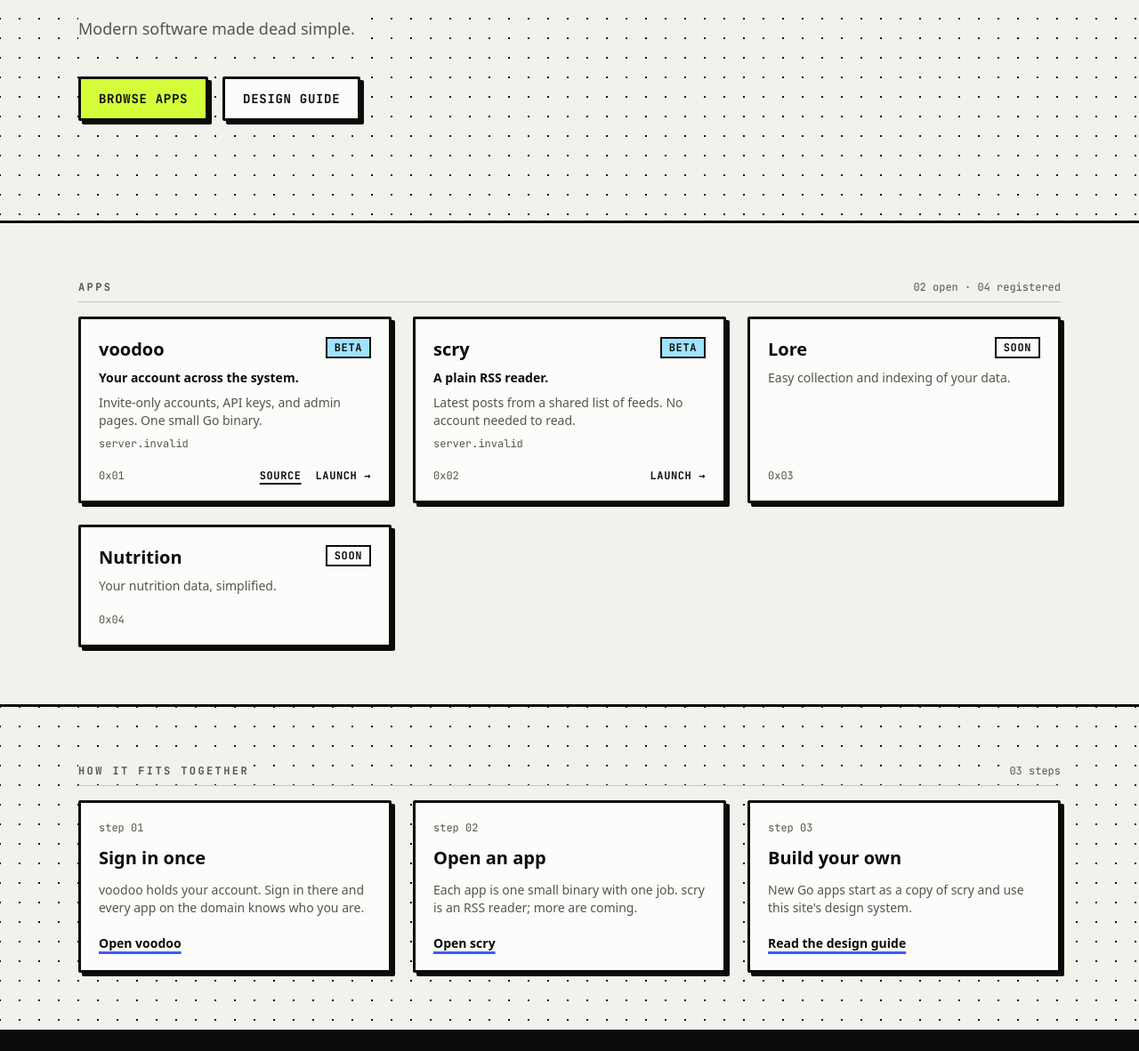
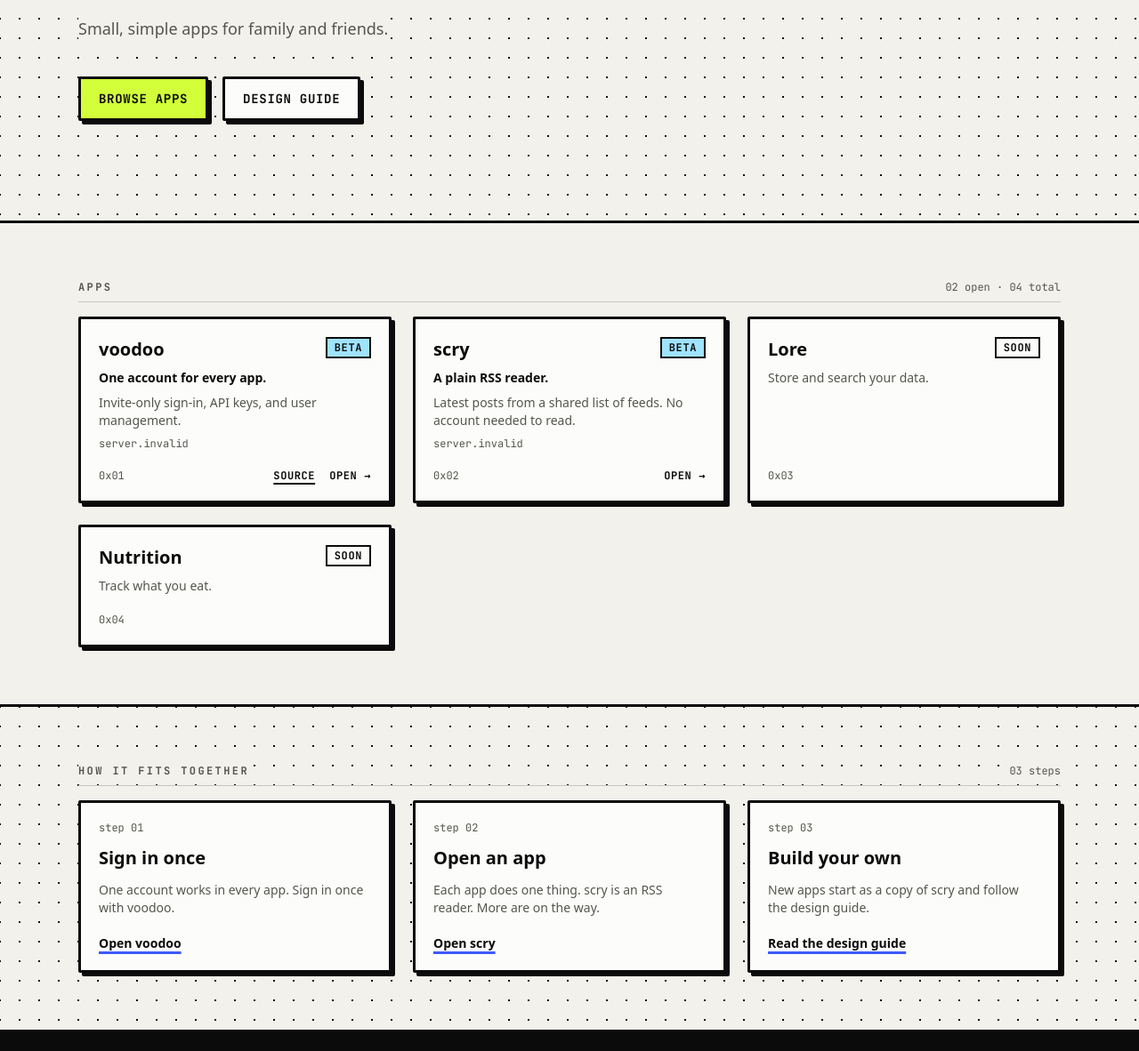
Before and after one commit to 0xD34DC0D3/website, an Astro site: page / in a window 1280 px wide. Shown: the part 414-1596 px from the top of the page at 89% size. Built offline with nearby package versions, Linux system fonts and the light colour scheme; Astro itself is replaced by a stand-in of ours; no server answers; a web font is replaced by a local one.

Commit message:
copy: simplify landing page and app copy
Co-Authored-By: Claude Opus 5.5 <noreply@anthropic.com>

```diff
--- a/src/components/AppCard.astro
+++ b/src/components/AppCard.astro
@@ -43,7 +43,7 @@ const host = app.href && new URL(app.href, "https://x.invalid").host;
       {
         app.href && (
           <span aria-hidden="true">
-            Launch{" "}
+            Open{" "}
             <span class="inline-block transition-transform motion-safe:group-hover:translate-x-1">→</span>
           </span>
         )
--- a/src/data/apps.ts
+++ b/src/data/apps.ts
@@ -15,8 +15,8 @@ export interface App {
 export const apps: App[] = [
   {
     name: "voodoo",
-    tagline: "Your account across the system.",
-    about: "Invite-only accounts, API keys, and admin pages. One small Go binary.",
+    tagline: "One account for every app.",
+    about: "Invite-only sign-in, API keys, and user management.",
     href: PUBLIC_AUTH_URL,
     source: "https://github.com/0xD34DC0D3/voodoo",
     status: "beta",
@@ -28,8 +28,8 @@ export const apps: App[] = [
     href: PUBLIC_SCRY_URL,
     status: "beta",
   },
-  { name: "Lore", tagline: "Easy collection and indexing of your data.", status: "soon" },
-  { name: "Nutrition", tagline: "Your nutrition data, simplified.", status: "soon" },
+  { name: "Lore", tagline: "Store and search your data.", status: "soon" },
+  { name: "Nutrition", tagline: "Track what you eat.", status: "soon" },
 ];
 
 const rank = { live: 0, beta: 1, soon: 2 } as const;
--- a/src/layouts/Base.astro
+++ b/src/layouts/Base.astro
@@ -10,7 +10,7 @@ interface Props {
 
 const {
   title = "deadcode",
-  description = "A launchpad for the deadcode app ecosystem.",
+  description = "Small, simple apps for family and friends.",
 } = Astro.props;
 const fullTitle = title === "deadcode" ? title : `${title} — deadcode`;
 ---
--- a/src/pages/docs/design-guide.astro
+++ b/src/pages/docs/design-guide.astro
@@ -51,7 +51,7 @@ const shadows = [
   { cls: "shadow-brut-lg", label: "brut-lg · 8px", use: "Hero objects, one per view" },
 ];
 
-const sampleApp: App = { name: "Demo App", tagline: "A launchable app card with a link.", about: "Optional detail line. The Source link stays clickable inside the card link.", href: "#cards", source: "#cards", status: "live" };
+const sampleApp: App = { name: "Demo App", tagline: "An app card with a link.", about: "Optional detail line. The Source link stays clickable inside the card link.", href: "#cards", source: "#cards", status: "live" };
 const sampleSoon: App = { name: "Next App", tagline: "A placeholder card with no link yet.", status: "soon" };
 ---
 
@@ -84,7 +84,7 @@ const sampleSoon: App = { name: "Next App", tagline: "A placeholder card with no
     </aside>
 
     <div class="min-w-0">
-      <GuideSection id="principles" index="01" title="Principles" lede="Neo-brutalism with restraint: raw structure, deliberate color, nothing decorative that doesn't carry meaning.">
+      <GuideSection id="principles" index="01" title="Principles" lede="Plain structure, one accent color, and no decoration without a job.">
         <div class="grid gap-6 sm:grid-cols-2">
           {principles.map((p) => (
             <div class="brut p-5">
@@ -207,7 +207,7 @@ const sampleSoon: App = { name: "Next App", tagline: "A placeholder card with no
         </form>
       </GuideSection>
 
-      <GuideSection id="cards" index="08" title="Cards" lede="AppCard is the launchpad tile. Cards with an href get .brut-press and a launch arrow; the rest stay static. Launchable apps sort first.">
+      <GuideSection id="cards" index="08" title="Cards" lede="AppCard is the launchpad tile. Cards with an href get .brut-press and an arrow; the rest stay static. Launchable apps sort first.">
         <div class="grid gap-6 sm:grid-cols-2">
           <AppCard app={sampleApp} />
           <AppCard app={sampleSoon} />
@@ -217,7 +217,7 @@ const sampleSoon: App = { name: "Next App", tagline: "A placeholder card with no
         </div>
       </GuideSection>
 
-      <GuideSection id="content" index="09" title="Content" lede="Code, callouts, and brand marks. HexMark is the hero-scale brand moment: 0xD34DC0D3 decoded byte by byte into deadcode. Use it once, inside an h1 with an sr-only name; it inherits font size from its parent.">
+      <GuideSection id="content" index="09" title="Content" lede="Code, callouts, and brand marks. HexMark decodes 0xD34DC0D3 into deadcode, byte by byte. Use it once per page, inside an h1 with an sr-only name. It inherits its font size.">
         <div class="grid gap-6">
           <CodeBlock label="shell" code={`$ npm run dev\n$ npm run build`} />
           <div class="brut border-l-12 bg-tint-2 p-5">
--- a/src/pages/index.astro
+++ b/src/pages/index.astro
@@ -9,19 +9,19 @@ import { build } from "../data/build";
 const steps = [
   {
     title: "Sign in once",
-    body: "voodoo holds your account. Sign in there and every app on the domain knows who you are.",
+    body: "One account works in every app. Sign in once with voodoo.",
     href: PUBLIC_AUTH_URL,
     cta: "Open voodoo",
   },
   {
     title: "Open an app",
-    body: "Each app is one small binary with one job. scry is an RSS reader; more are coming.",
+    body: "Each app does one thing. scry is an RSS reader. More are on the way.",
     href: PUBLIC_SCRY_URL,
     cta: "Open scry",
   },
   {
     title: "Build your own",
-    body: "New Go apps start as a copy of scry and use this site's design system.",
+    body: "New apps start as a copy of scry and follow the design guide.",
     href: "/docs/design-guide",
     cta: "Read the design guide",
   },
@@ -45,7 +45,7 @@ const steps = [
       </h1>
 
       <p class="mt-10 max-w-xl text-lg text-muted">
-        <span class="bg-canvas box-decoration-clone">Modern software made dead simple.</span><span
+        <span class="bg-canvas box-decoration-clone">Small, simple apps for family and friends.</span><span
           class="cursor ml-1"
           aria-hidden="true"></span>
       </p>
@@ -60,7 +60,7 @@ const steps = [
   <section id="apps" aria-labelledby="apps-heading" class="mx-auto max-w-6xl scroll-mt-20 px-4 py-16 sm:px-6">
     <div class="mb-4 flex items-baseline justify-between gap-4 border-b border-rule pb-2">
       <h2 id="apps-heading" class="eyebrow">Apps</h2>
-      <p class="meta">{String(apps.filter((a) => a.href).length).padStart(2, "0")} open · {String(apps.length).padStart(2, "0")} registered</p>
+      <p class="meta">{String(apps.filter((a) => a.href).length).padStart(2, "0")} open · {String(apps.length).padStart(2, "0")} total</p>
     </div>
     <ul class="grid gap-6 sm:grid-cols-2 lg:grid-cols-3">
       {sortedApps.map((app, i) => <li><AppCard app={app} index={i + 1} /></li>)}
```
Also changed, not shown: README.md.
